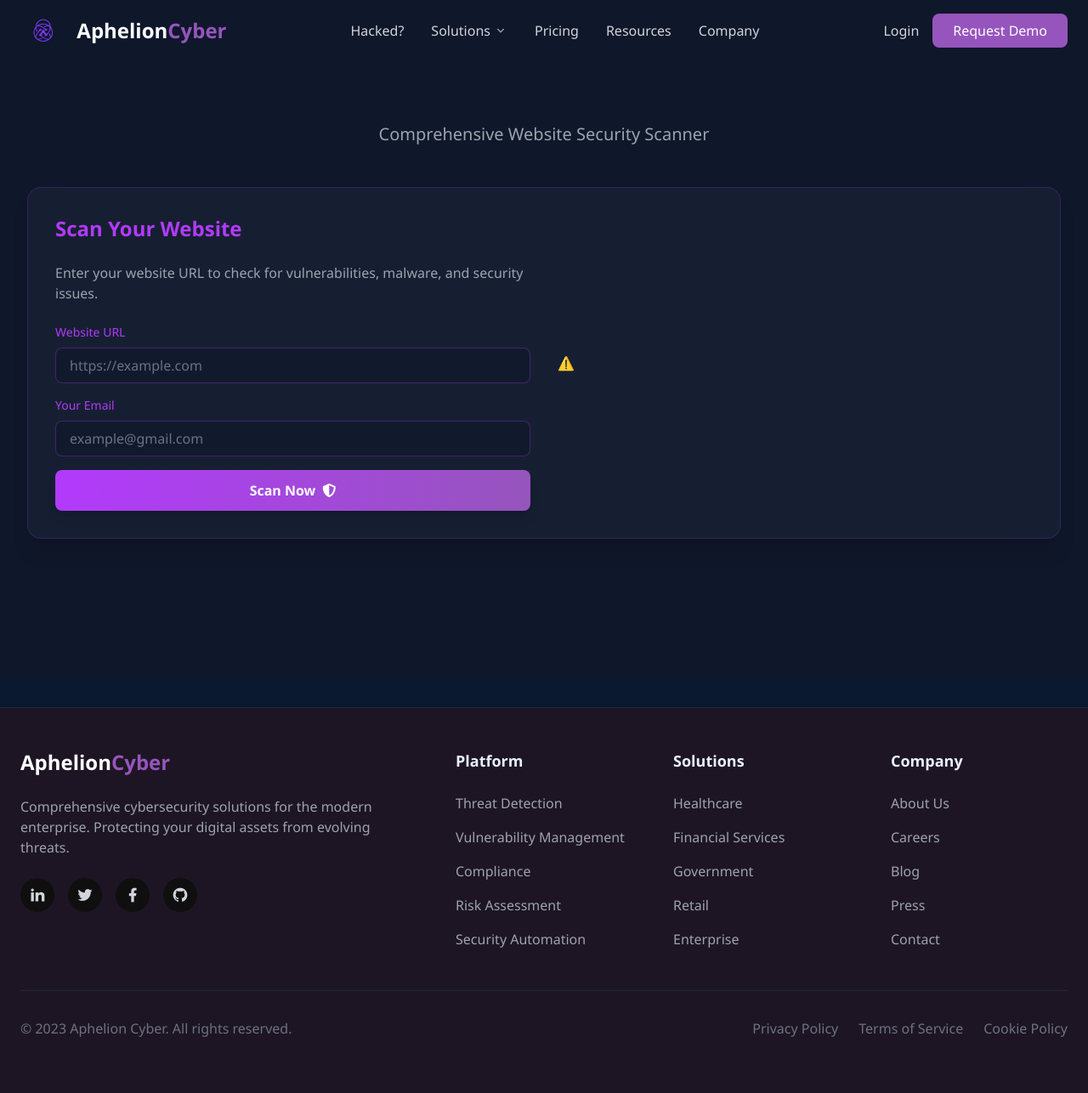
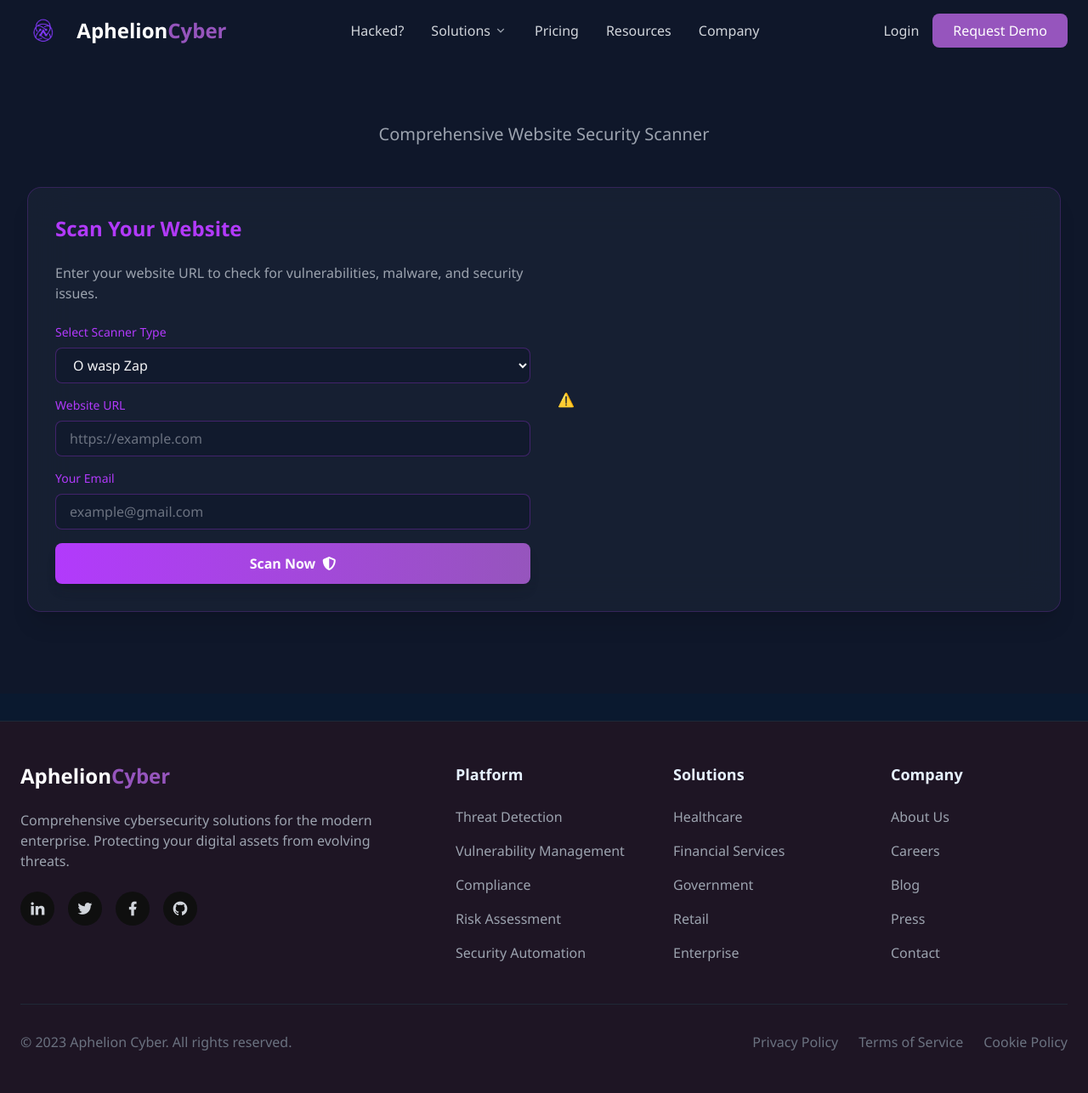
Before and after one commit to Luphonix-Prime/aphelion-cyber-new, a Django app: page /webappscanner/ in a window 1280 px wide. Shown: the whole page at 85% size. Before the commit the page ends 1220 px from the top, so only its background shows below. Run offline with Django 5.2, Linux system fonts and the light colour scheme; some libraries are stand-ins or nearby versions.

Commit message:
feat(webappscanner): add scan type selection dropdown
The commit introduces a new dropdown menu in the web application scanner form to allow users to select the type of scanner they wish to use. This enhances the user experience by providing more control over the scanning process.

```diff
--- a/templates/website/webappscanner.html
+++ b/templates/website/webappscanner.html
@@ -24,6 +24,15 @@
 
                     <form id="myForm" class="space-y-4">
                         <div class="space-y-4">
+                            <div>
+                                <label for="scan-type" class="block text-sm font-medium text-[#B23AFC] mb-2">Select Scanner Type</label>
+                                <select id="scan-type" name="scan-type"
+                                    class="w-full bg-[#0f172a]/50 border border-[#B23AFC]/30 rounded-lg px-4 py-2 text-gray-100 focus:outline-none focus:ring-2 focus:ring-[#B23AFC]/50">
+                                    <option value="wasp2">O wasp Zap</option>
+                                    <option value="nikto">NIKTO</option>
+                                    <option value="sans">SANS</option>
+                                </select>
+                            </div>
                             <div>
                                 <label for="website-url" class="block text-sm font-medium text-[#B23AFC] mb-2">Website URL</label>
                                 <input type="text" name="website-url" id="website-url"
```
